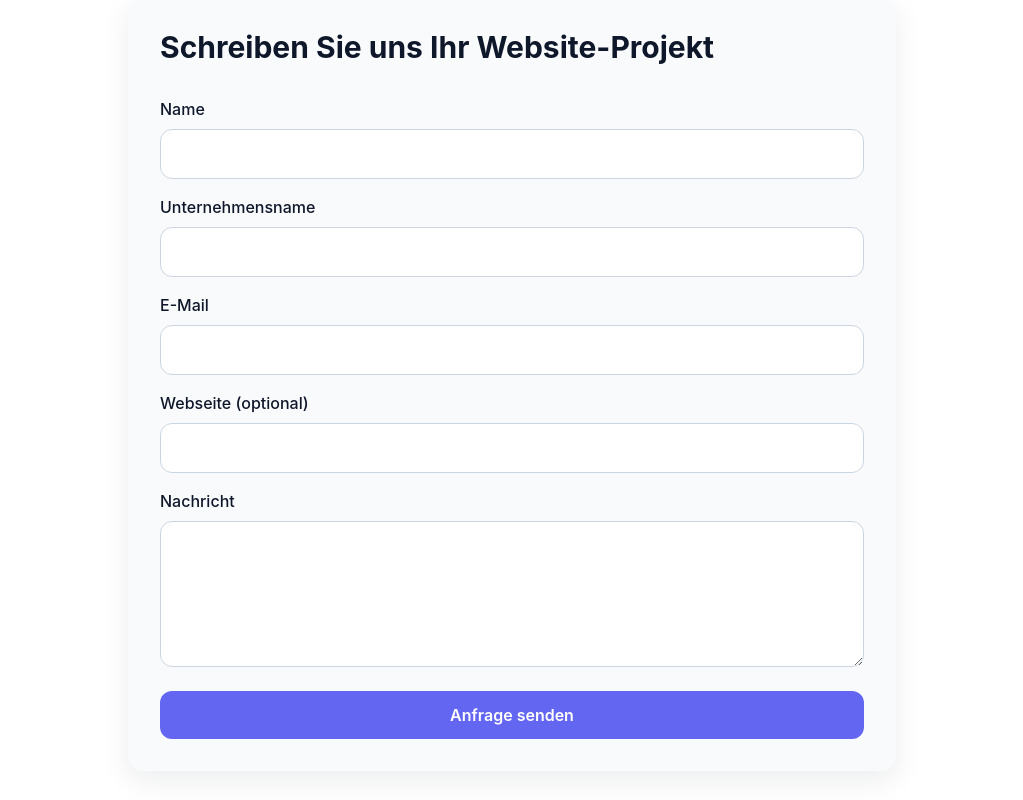
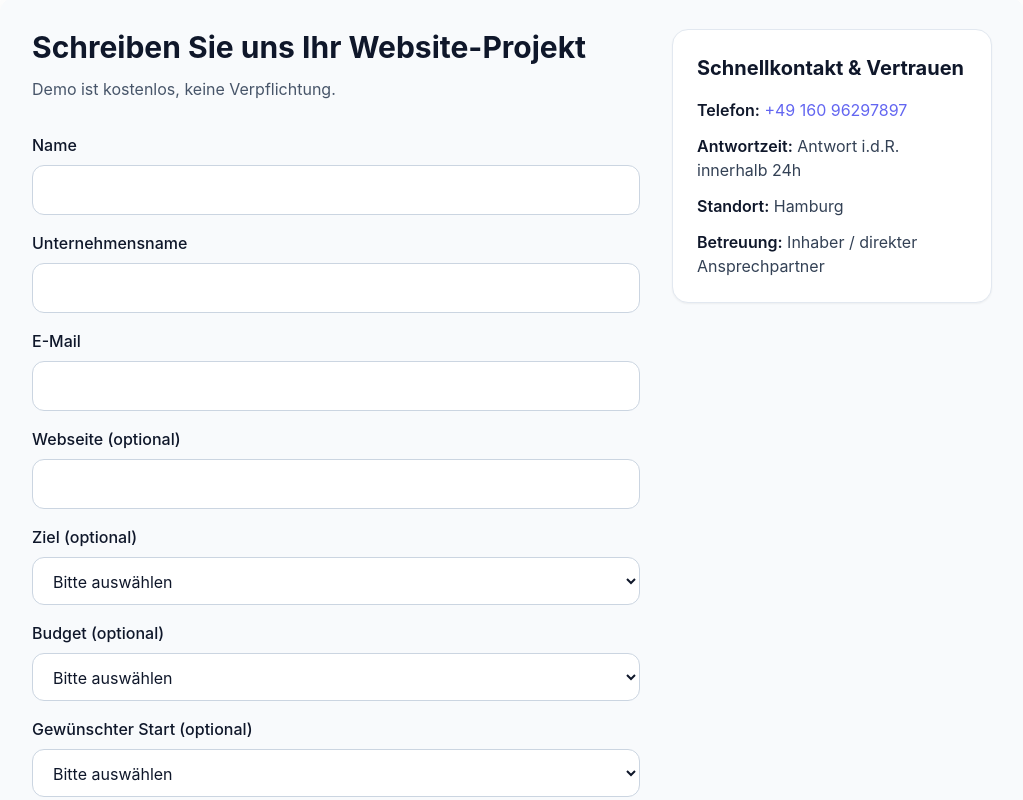
Before and after one commit to VonBismark1871/Hamburg-Website, a Next.js app: page /kontakt in a window 1280 px wide. Shown: the part 480-1280 px from the top of the page, without its empty margins (128-1151 px from the left). Built offline with nearby package versions, Linux system fonts and the light colour scheme; a web font is replaced by a local one.

Commit message:
Improve contact form qualification, trust block, and accessibility

```diff
--- a/components/Contact.jsx
+++ b/components/Contact.jsx
@@ -3,10 +3,12 @@ export default function Contact({ headingTag = 'h2', title = 'Fordern Sie eine k
 
   return (
     <section className="section-container section-spacing" id="contact" aria-labelledby="contact-heading">
-      <div className="mx-auto max-w-3xl rounded-2xl bg-slate-50 p-8 shadow-soft">
+      <div className="mx-auto grid max-w-5xl gap-8 rounded-2xl bg-slate-50 p-8 shadow-soft lg:grid-cols-[1fr_320px]">
+        <div>
           <Heading id="contact-heading" className="text-3xl font-bold text-slateBlue">
             {title}
           </Heading>
+          <p className="mt-3 text-slate-600">Demo ist kostenlos, keine Verpflichtung.</p>
           <form
             name="contact"
             method="POST"
@@ -17,35 +19,116 @@ export default function Contact({ headingTag = 'h2', title = 'Fordern Sie eine k
           >
             <input type="hidden" name="form-name" value="contact" />
             <p className="hidden">
-            <label>
-              Dieses Feld bitte nicht ausfüllen, wenn Sie ein Mensch sind: <input name="bot-field" />
+              <label htmlFor="contact-bot-field">
+                Dieses Feld bitte nicht ausfüllen, wenn Sie ein Mensch sind: <input id="contact-bot-field" name="bot-field" />
               </label>
             </p>
-          <label className="grid gap-2">
+
+            <label htmlFor="contact-name" className="grid gap-2">
               <span className="font-medium">Name</span>
-            <input name="name" required className="rounded-xl border border-slate-300 px-4 py-3" />
+              <input id="contact-name" name="name" autoComplete="name" required className="rounded-xl border border-slate-300 px-4 py-3" />
             </label>
-          <label className="grid gap-2">
+            <label htmlFor="contact-business" className="grid gap-2">
               <span className="font-medium">Unternehmensname</span>
-            <input name="business" className="rounded-xl border border-slate-300 px-4 py-3" />
+              <input
+                id="contact-business"
+                name="business"
+                autoComplete="organization"
+                className="rounded-xl border border-slate-300 px-4 py-3"
+              />
             </label>
-          <label className="grid gap-2">
+            <label htmlFor="contact-email" className="grid gap-2">
               <span className="font-medium">E-Mail</span>
-            <input name="email" type="email" required className="rounded-xl border border-slate-300 px-4 py-3" />
+              <input
+                id="contact-email"
+                name="email"
+                type="email"
+                autoComplete="email"
+                required
+                className="rounded-xl border border-slate-300 px-4 py-3"
+              />
             </label>
-          <label className="grid gap-2">
+            <label htmlFor="contact-website" className="grid gap-2">
               <span className="font-medium">Webseite (optional)</span>
-            <input name="website" type="url" className="rounded-xl border border-slate-300 px-4 py-3" />
+              <input
+                id="contact-website"
+                name="website"
+                type="url"
+                autoComplete="url"
+                className="rounded-xl border border-slate-300 px-4 py-3"
+              />
             </label>
-          <label className="grid gap-2">
-            <span className="font-medium">Nachricht</span>
-            <textarea name="message" required rows="5" className="rounded-xl border border-slate-300 px-4 py-3" />
+
+            <label htmlFor="contact-goal" className="grid gap-2">
+              <span className="font-medium">Ziel (optional)</span>
+              <select id="contact-goal" name="ziel" className="rounded-xl border border-slate-300 bg-white px-4 py-3">
+                <option value="">Bitte auswählen</option>
+                <option value="Mehr Anfragen">Mehr Anfragen</option>
+                <option value="Bessere Sichtbarkeit">Bessere Sichtbarkeit</option>
+                <option value="Relaunch">Relaunch</option>
+                <option value="Sonstiges">Sonstiges</option>
+              </select>
             </label>
-          <button type="submit" className="mt-2 rounded-xl bg-accent px-5 py-3 font-semibold text-white transition hover:bg-indigo-500">
+            <label htmlFor="contact-budget" className="grid gap-2">
+              <span className="font-medium">Budget (optional)</span>
+              <select id="contact-budget" name="budget" className="rounded-xl border border-slate-300 bg-white px-4 py-3">
+                <option value="">Bitte auswählen</option>
+                <option value="<500€">&lt;500€</option>
+                <option value="500–1000€">500–1000€</option>
+                <option value="1000–2000€">1000–2000€</option>
+                <option value="2000€+">2000€+</option>
+                <option value="noch unklar">noch unklar</option>
+              </select>
+            </label>
+            <label htmlFor="contact-start" className="grid gap-2">
+              <span className="font-medium">Gewünschter Start (optional)</span>
+              <select id="contact-start" name="start" className="rounded-xl border border-slate-300 bg-white px-4 py-3">
+                <option value="">Bitte auswählen</option>
+                <option value="sofort">sofort</option>
+                <option value="2–4 Wochen">2–4 Wochen</option>
+                <option value="1–2 Monate">1–2 Monate</option>
+                <option value="später">später</option>
+              </select>
+            </label>
+            <label htmlFor="contact-industry" className="grid gap-2">
+              <span className="font-medium">Branche (optional)</span>
+              <input id="contact-industry" name="branche" className="rounded-xl border border-slate-300 px-4 py-3" />
+            </label>
+
+            <label htmlFor="contact-message" className="grid gap-2">
+              <span className="font-medium">Nachricht (optional)</span>
+              <textarea id="contact-message" name="message" rows="5" className="rounded-xl border border-slate-300 px-4 py-3" />
+            </label>
+            <button
+              type="submit"
+              className="mt-2 rounded-xl bg-accent px-5 py-3 font-semibold text-white transition hover:bg-indigo-500"
+            >
               Anfrage senden
             </button>
           </form>
         </div>
+
+        <aside className="h-fit rounded-2xl border border-slate-200 bg-white p-6 shadow-sm">
+          <h3 className="text-xl font-bold text-slateBlue">Schnellkontakt & Vertrauen</h3>
+          <ul className="mt-4 grid gap-3 text-slate-700">
+            <li>
+              <span className="font-semibold text-slateBlue">Telefon:</span>{' '}
+              <a href="tel:+4916096297897" className="text-accent hover:underline">
+                +49 160 96297897
+              </a>
+            </li>
+            <li>
+              <span className="font-semibold text-slateBlue">Antwortzeit:</span> Antwort i.d.R. innerhalb 24h
+            </li>
+            <li>
+              <span className="font-semibold text-slateBlue">Standort:</span> Hamburg
+            </li>
+            <li>
+              <span className="font-semibold text-slateBlue">Betreuung:</span> Inhaber / direkter Ansprechpartner
+            </li>
+          </ul>
+        </aside>
+      </div>
     </section>
   );
 }
--- a/styles/globals.css
+++ b/styles/globals.css
@@ -61,3 +61,20 @@ body {
 .card {
   @apply rounded-2xl border border-slate-200 bg-white p-6 shadow-soft transition hover:-translate-y-1 hover:shadow-lg;
 }
+
+a:focus-visible,
+button:focus-visible,
+input:focus-visible,
+select:focus-visible,
+textarea:focus-visible,
+summary:focus-visible {
+  outline: 2px solid #4f46e5;
+  outline-offset: 2px;
+  box-shadow: 0 0 0 3px rgba(79, 70, 229, 0.25);
+}
+
+@media (prefers-reduced-motion: reduce) {
+  html {
+    scroll-behavior: auto;
+  }
+}
```
Lines whose indentation alone changed are shown as unchanged.
